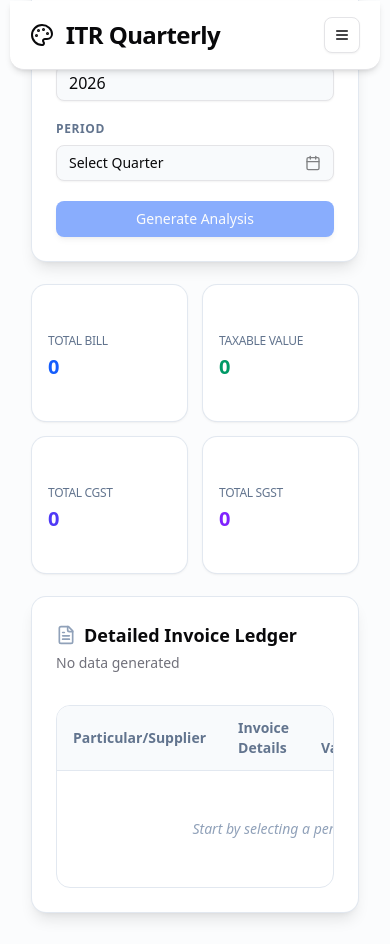
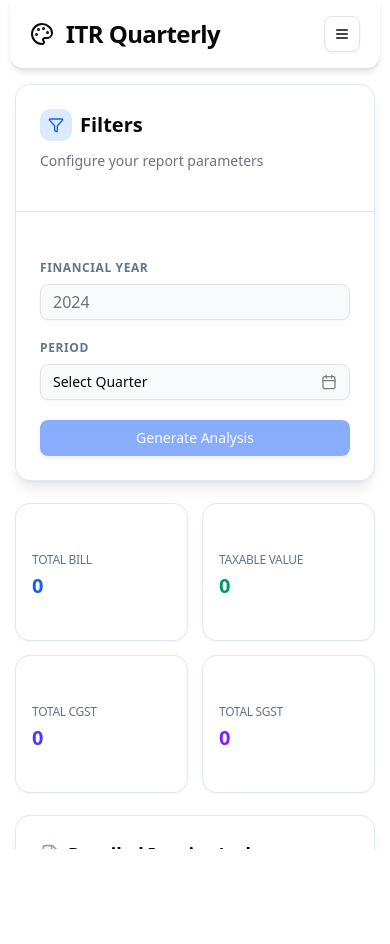
Before and after one commit to devanshtyagi26/Quarterly-ITR, a Next.js app: page /generate in a window 390 px wide. After the commit the page ends 849 px from the top, so only its background shows below. Built offline with nearby package versions, Linux system fonts and the light colour scheme.

Commit message:
Fixed Alignment Issues

```diff
--- a/src/app/generate/page.jsx
+++ b/src/app/generate/page.jsx
@@ -26,7 +26,7 @@ const QUARTERS = [
 function Generate() {
   const [report, setReport] = useState(null);
   const [loading, setLoading] = useState(false);
-  const [year, setYear] = useState(new Date().getFullYear().toString());
+  const [year, setYear] = useState("");
   const [selectedQuarter, setSelectedQuarter] = useState(null);
   const [showQuarterDropdown, setShowQuarterDropdown] = useState(false);
   const dropdownRef = useRef(null);
@@ -71,7 +71,8 @@ function Generate() {
   };
 
   return (
-    <div className="flex flex-col lg:flex-row justify-center w-full h-100% relative gap-6 p-8 bg-slate-50/50 dark:bg-slate-950">
+    <div className="page-container-full">
+      <div className="flex flex-col lg:flex-row w-full max-w-[1600px] mx-auto gap-6 h-full">
         {/* LEFT COLUMN: Controls */}
         <div className="w-full lg:w-[320px] flex flex-col gap-4">
           <Card className="shadow-lg border-none ring-1 ring-slate-200 dark:ring-slate-800">
@@ -82,7 +83,9 @@ function Generate() {
                 </div>
                 <CardTitle className="text-xl font-bold">Filters</CardTitle>
               </div>
-            <CardDescription>Configure your report parameters</CardDescription>
+              <CardDescription>
+                Configure your report parameters
+              </CardDescription>
             </CardHeader>
             <Separator />
             <CardContent className="pt-6 space-y-5">
@@ -93,6 +96,7 @@ function Generate() {
                 <Input
                   type="number"
                   value={year}
+                  placeholder="2024"
                   onChange={(e) => setYear(e.target.value)}
                   className="bg-slate-50 dark:bg-slate-900"
                 />
@@ -141,9 +145,9 @@ function Generate() {
         </div>
 
         {/* RIGHT COLUMN: Results */}
-      <div className="flex-1 flex flex-col gap-6">
+        <div className="flex-1 flex flex-col gap-6 min-h-0">
           {/* Statistics Tiles */}
-        <div className="grid grid-cols-2 md:grid-cols-4 gap-4">
+          <div className="grid grid-cols-2 md:grid-cols-4 gap-4 shrink-0">
             {[
               { label: "Total Bill", val: totals.bill, color: "text-blue-600" },
               {
@@ -151,8 +155,16 @@ function Generate() {
                 val: totals.taxable,
                 color: "text-emerald-600",
               },
-            { label: "Total CGST", val: totals.cgst, color: "text-indigo-600" },
-            { label: "Total SGST", val: totals.sgst, color: "text-violet-600" },
+              {
+                label: "Total CGST",
+                val: totals.cgst,
+                color: "text-indigo-600",
+              },
+              {
+                label: "Total SGST",
+                val: totals.sgst,
+                color: "text-violet-600",
+              },
             ].map((stat, i) => (
               <Card
                 key={i}
@@ -170,8 +182,8 @@ function Generate() {
             ))}
           </div>
 
-        <Card className="flex-1 border-none shadow-lg ring-1 ring-slate-200 dark:ring-slate-800">
-          <CardHeader className="flex flex-row items-center justify-between pb-2">
+          <Card className="flex-1 min-h-0 border-none shadow-lg ring-1 ring-slate-200 dark:ring-slate-800 flex flex-col">
+            <CardHeader className="flex flex-row items-center justify-between pb-2 shrink-0">
               <div className="space-y-1">
                 <CardTitle className="text-lg flex items-center gap-2">
                   <FileText className="w-5 h-5 text-slate-400" />
@@ -189,11 +201,11 @@ function Generate() {
                 </Button>
               )}
             </CardHeader>
-          <CardContent>
-            <div className="rounded-xl border border-slate-200 dark:border-slate-800 overflow-hidden bg-white dark:bg-slate-900">
-              <div className="overflow-x-auto max-h-[500px]">
+            <CardContent className="flex-1 min-h-0 overflow-hidden">
+              <div className="h-full rounded-xl border border-slate-200 dark:border-slate-800 overflow-hidden bg-white dark:bg-slate-900">
+                <div className="h-full overflow-x-auto overflow-y-auto">
                   <table className="w-full text-sm text-left">
-                  <thead className="sticky top-0 bg-slate-50 dark:bg-slate-800 text-slate-500 font-medium border-b border-slate-200 dark:border-slate-700">
+                    <thead className="sticky top-0 bg-slate-50 dark:bg-slate-800 text-slate-500 font-medium border-b border-slate-200 dark:border-slate-700 z-10">
                       <tr>
                         <th className="px-4 py-3">Particular/Supplier</th>
                         <th className="px-4 py-3">Invoice Details</th>
@@ -222,9 +234,9 @@ function Generate() {
                             <td className="px-4 py-3 text-slate-600 dark:text-slate-400">
                               <div className="flex flex-col">
                                 <span>
-                                {new Date(item.invoiceDate).toLocaleDateString(
-                                  "en-IN",
-                                )}
+                                  {new Date(
+                                    item.invoiceDate,
+                                  ).toLocaleDateString("en-IN")}
                                 </span>
                                 <span className="text-xs opacity-70">
                                   {item.invoiceNo}
@@ -256,7 +268,8 @@ function Generate() {
                             colSpan="7"
                             className="px-4 py-12 text-center text-slate-400 italic"
                           >
-                          Start by selecting a period and generating the report.
+                            Start by selecting a period and generating the
+                            report.
                           </td>
                         </tr>
                       )}
@@ -268,6 +281,7 @@ function Generate() {
           </Card>
         </div>
       </div>
+    </div>
   );
 }
 
--- a/src/app/globals.css
+++ b/src/app/globals.css
@@ -169,3 +169,17 @@ a {
     @apply bg-background text-foreground;
   }
 }
+
+@layer utilities {
+  .page-container {
+    @apply min-h-[calc(100vh-4rem)] flex items-center justify-center p-4 sm:p-6 lg:p-8;
+  }
+
+  .page-container-full {
+    @apply h-[calc(100vh-4rem)] w-full p-4 sm:p-6 lg:p-8 overflow-hidden;
+  }
+
+  .page-container-top {
+    @apply min-h-[calc(100vh-4rem)] w-full pt-6 sm:pt-8 lg:pt-12 px-4 sm:px-6 lg:px-8;
+  }
+}
--- a/src/app/layout.js
+++ b/src/app/layout.js
@@ -45,7 +45,7 @@ export default function RootLayout({ children }) {
           />
           <link rel="manifest" href="/site.webmanifest" />
         </Head>
-        <body className="flex flex-col items-center h-[100vh] justify-center gap-6">
+        <body className="min-h-screen bg-background">
           <React.StrictMode>
             <ThemeProvider
               attribute="class"
@@ -54,10 +54,8 @@ export default function RootLayout({ children }) {
               disableTransitionOnChange
             >
               <Navbar />
-              <div className="w-full h-full flex relative top-[-5rem] items-center justify-center">
-                {children}
-                <Toaster richColors position="top-center" />
-              </div>
+              <main className="w-full">{children}</main>
+              <Toaster richColors position="top-center" />
             </ThemeProvider>
           </React.StrictMode>
         </body>
--- a/src/app/login/page.jsx
+++ b/src/app/login/page.jsx
@@ -54,8 +54,9 @@ const LoginPage = () => {
   };
 
   return (
+    <div className="page-container">
       <Card
-      className="w-full max-w-sm border border-border shadow-sm rounded-xl h-full"
+        className="w-full max-w-sm border border-border shadow-sm rounded-xl"
         aria-busy={loading}
       >
         <CardHeader className="text-center space-y-1">
@@ -147,6 +148,7 @@ const LoginPage = () => {
           </Link>
         </CardFooter>
       </Card>
+    </div>
   );
 };
 
--- a/src/app/logs/page.jsx
+++ b/src/app/logs/page.jsx
@@ -107,7 +107,8 @@ export default function LogsPage() {
   };
 
   return (
-    <div className="container mx-auto p-6 mt-10">
+    <div className="page-container-top">
+      <div className="max-w-[1600px] mx-auto w-full">
         <div className="flex justify-between items-center mb-6">
           <div>
             <h1 className="text-3xl font-bold">API Monitoring Logs</h1>
@@ -137,8 +138,8 @@ export default function LogsPage() {
                   Rate Limit
                 </p>
                 <p className="text-2xl font-bold text-blue-600 dark:text-blue-400">
-                {rateLimitInfo.remaining > 0 ? rateLimitInfo.remaining : "0"} /{" "}
-                {rateLimitInfo.limit || "..."}
+                  {rateLimitInfo.remaining > 0 ? rateLimitInfo.remaining : "0"}{" "}
+                  / {rateLimitInfo.limit || "..."}
                 </p>
               </div>
               <div className="border-l border-blue-300 dark:border-blue-600 h-12"></div>
@@ -356,5 +357,6 @@ export default function LogsPage() {
           </div>
         )}
       </div>
+    </div>
   );
 }
--- a/src/app/page.js
+++ b/src/app/page.js
@@ -1,3 +1,12 @@
 export default function Home() {
-  return <>Hello, ITR Quarterly!</>;
+  return (
+    <div className="page-container">
+      <div className="text-center">
+        <h1 className="text-4xl font-bold mb-4">Welcome to ITR Quarterly</h1>
+        <p className="text-lg text-muted-foreground">
+          Your daily habit tracker and quarterly ITR management system
+        </p>
+      </div>
+    </div>
+  );
 }
--- a/src/app/profile/addMoney.jsx
+++ b/src/app/profile/addMoney.jsx
@@ -439,12 +439,13 @@ function AddMoney({ business }) {
           </div>
 
           {/* Row 4: Bill Value */}
-          <div className="grid grid-cols-2 gap-4 ml-[50%]">
+          <div className="grid grid-cols-2 gap-4">
+            <div className="col-span-1"></div>
             <Controller
               name="billValue"
               control={form.control}
               render={({ field }) => (
-                <Field>
+                <Field className="col-span-1">
                   <FieldLabel htmlFor="billValue">Bill Value</FieldLabel>
                   <Input
                     value={field.value || ""}
--- a/src/app/signup/page.jsx
+++ b/src/app/signup/page.jsx
@@ -58,6 +58,7 @@ function SignUpPage() {
   }, [user]);
 
   return (
+    <div className="page-container">
       <Card
         className="w-full max-w-sm border border-border shadow-sm rounded-xl"
         aria-busy={loading}
@@ -159,6 +160,7 @@ function SignUpPage() {
           </Link>
         </CardFooter>
       </Card>
+    </div>
   );
 }
 
```
Also changed, not shown: src/app/profile/chooseBusiness.jsx (+22 -2 lines), src/app/profile/page.jsx (+18 -31 lines). Lines whose indentation alone changed are shown as unchanged.
